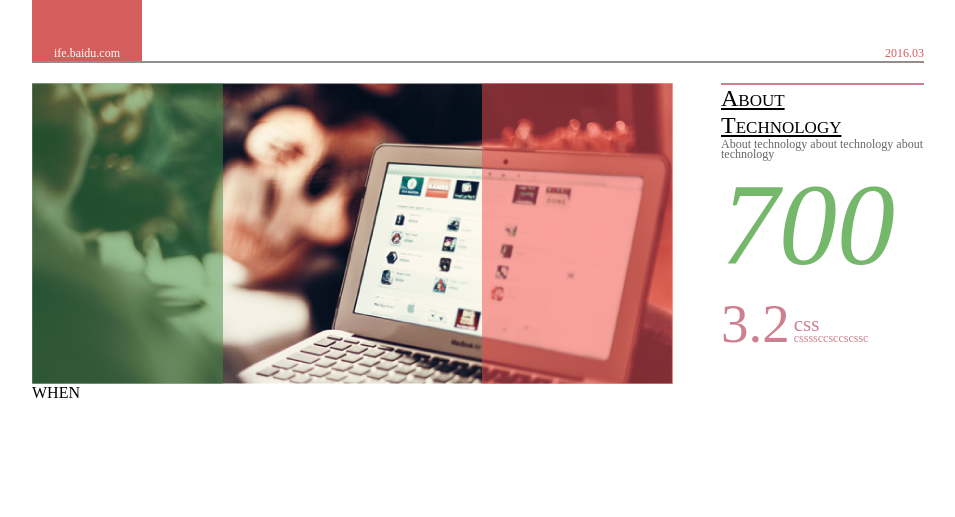
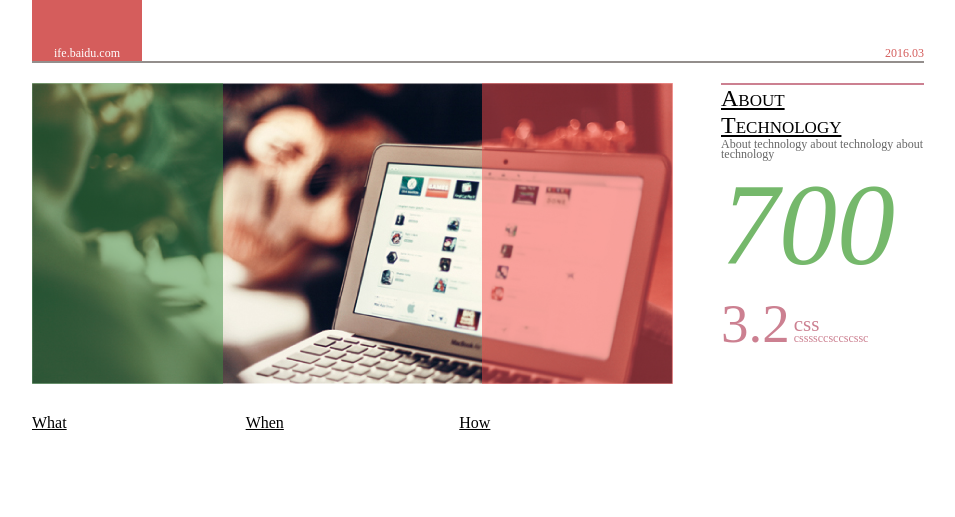
Before and after one commit to leoorpio/ife-Bteam, a plain HTML site: page mission_06/task_06.html in a window 1280 px wide. Shown: the whole page, without its empty margins (162-1117 px from the left). Drawn offline with Linux system fonts and the light colour scheme.

Commit message:
Mission_06
要上课了，先上课，回来再完善，bye

```diff
--- a/mission_06/css/task_06.css
+++ b/mission_06/css/task_06.css
@@ -108,6 +108,25 @@ hgroup {
 	font-style: oblique;
 }
 
+#wrap .row_02 {
+	margin-top: 30px;
+}
+
+.row_02 .para1,
+.row_02 .para2,
+.row_02 .para3 {
+	width: 30%;
+	height: 100px;
+	margin-right: 3.33%;
+	float: left;
+}
+
+.row_02 .p_title {
+	text-decoration: underline;
+	font-size: 16px;
+	font-family: 微软雅黑;
+}
+
 #wrap .col_01 {
 	font-size: 55px;
 	color: #cc8091;
--- a/mission_06/task_06.html
+++ b/mission_06/task_06.html
@@ -21,16 +21,18 @@
 
 			<div class="row_02">
 				<span class="para1">
-					<p>WHEN</p>
+					<p class="p_title">What</p>
 					<p></p>
 				</span>
 
 				<span class="para2">
-
+					<p class="p_title">When</p>
+					<p></p>
 				</span>
 
 				<span class="para3">
-
+					<p class="p_title">How</p>
+					<p></p>
 				</span>
 			</div>
 		</div>
```
